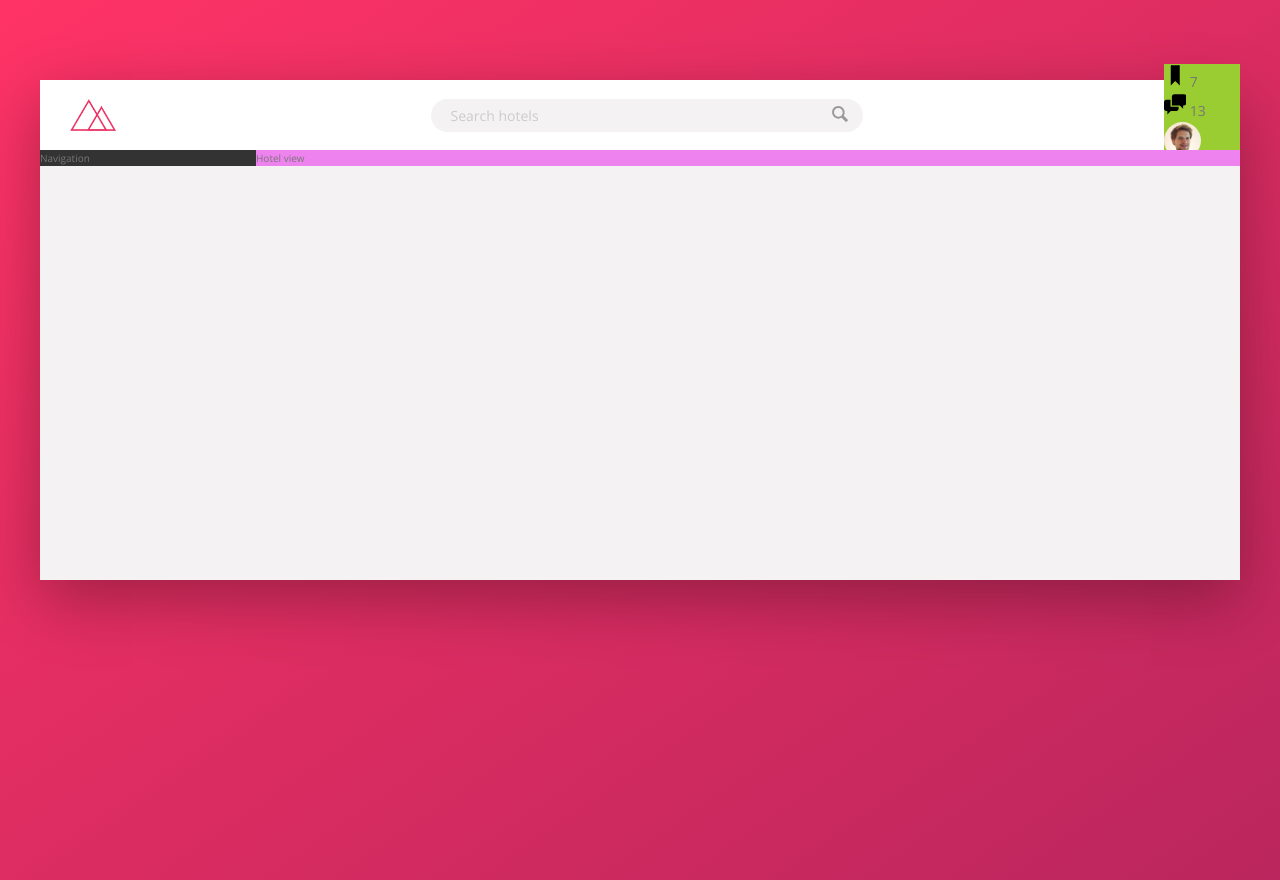
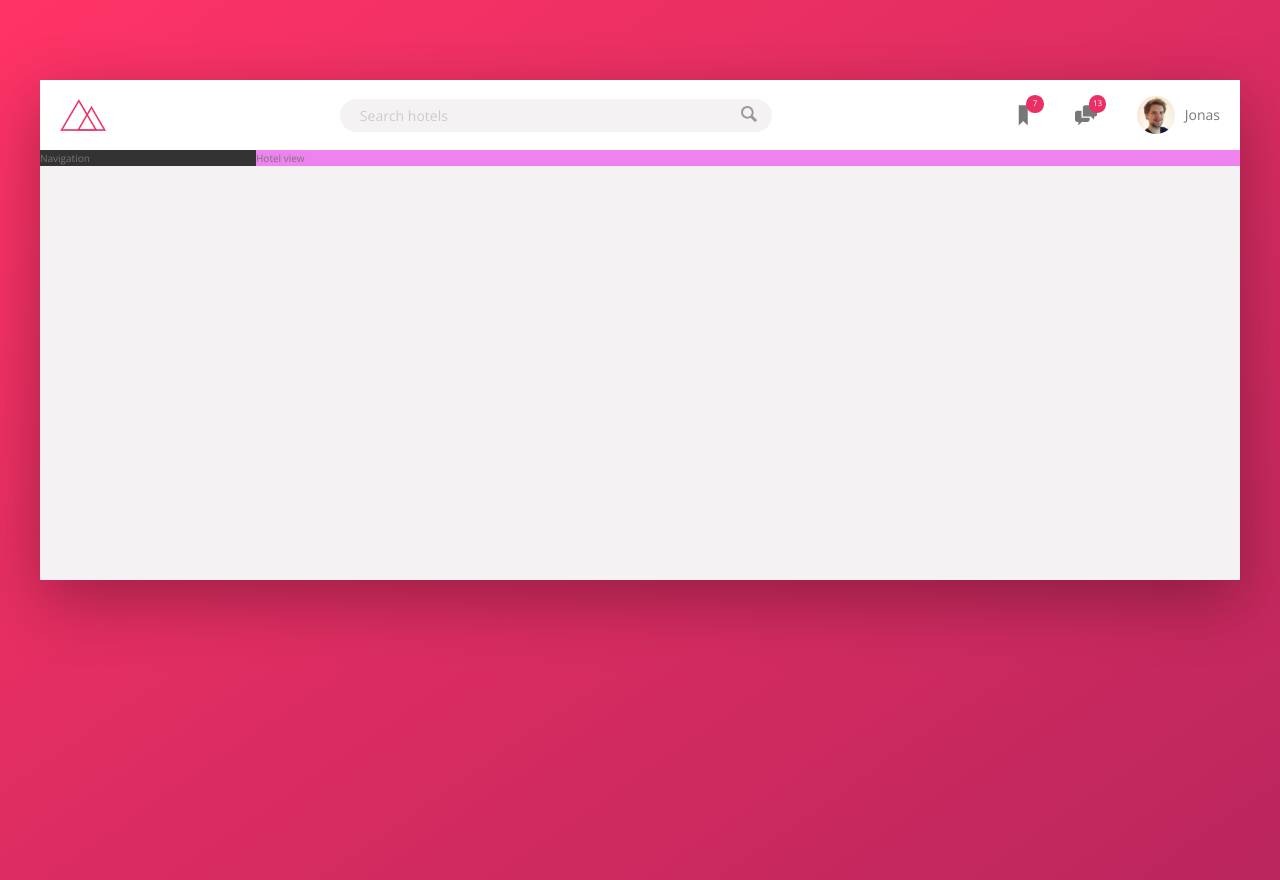
Before and after one commit to Jose1Useche/CSS_Sass_Trillo, a website: page index.html in a window 1280 px wide. Drawn offline with nearby package versions, Linux system fonts and the light colour scheme.

Commit message:
77. Building the Header - Part 3

```diff
--- a/sass/_components.scss
+++ b/sass/_components.scss
@@ -2,7 +2,7 @@
 //LOGO
 .logo {
     height: 3.25rem;
-    margin-left: 3rem;
+    margin-left: 2rem;
 }
 
 ///////////////////////////////////////
@@ -65,30 +65,51 @@
 //USER NAVIGATION
 
 .user-nav {
-    background-color: yellowgreen;
+    align-self: stretch;
+    display: flex;
+    align-items: center;
+
+    & > * {
+        padding: 0 2rem;
+        cursor: pointer;
+        height: 100%;
+        display: flex;
+        align-items: center;
+    }
+
+    & > *:hover {
+        background-color: var(--color-grey-light-2);
+    }
+
     &__icon-box {
-
+        position: relative;
     }
 
     &__icon {
         height: 2.25rem;
         width: 2.25rem;
+        fill: var(--color-grey-dark-2);
     }
 
     &__notification {
+        font-size: .8rem;
+        height: 1.75rem;
+        width: 1.75rem;
+        border-radius: 50%;
+        background-color: var(--color-primary);
+        color: #fff;
+        position: absolute;
+        top: 1.5rem;
+        right: 1.1rem;
 
-    }
-
-    &__user {
-
+        display: flex;
+        justify-content: center;
+        align-items: center;
     }
 
     &__user-photo {
         height: 3.75rem;
         border-radius: 50%;
-    }
-
-    &__user-name {
-
+        margin-right: 1rem;
     }
 }
```
Also changed, not shown: css/style.css.
